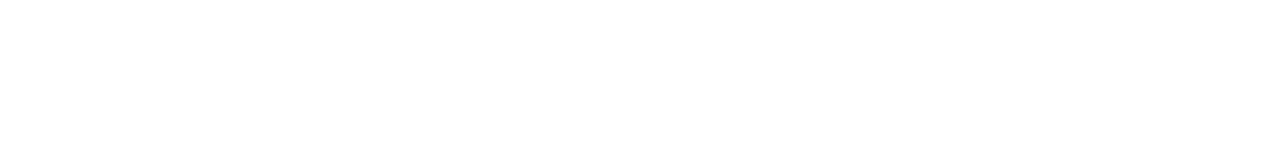
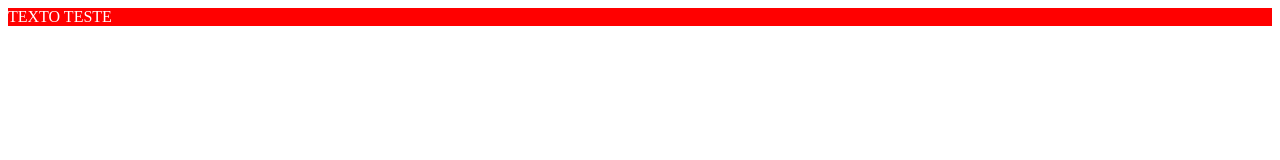
Before and after one commit to VagnerDaMassa/ProjetoSenac, a plain HTML site: page index.html in a window 1280 px wide. Drawn offline with Linux system fonts and the light colour scheme.

Commit message:
adicionado div com texto

```diff
--- a/estilo.css
+++ b/estilo.css
@@ -0,0 +1,4 @@
+.texto {
+    background-color: red;
+    color: white;
+}
--- a/index.html
+++ b/index.html
@@ -1,7 +1,8 @@
 <html>
     <head>
-        <link rel="stylesheet" type="style/css" href="estilo.css">
+        <link rel="stylesheet" type="text/css" href="estilo.css">
     </head>
     <body>
+        <div class="texto">TEXTO TESTE</div>
     </body>
 </html>
```
